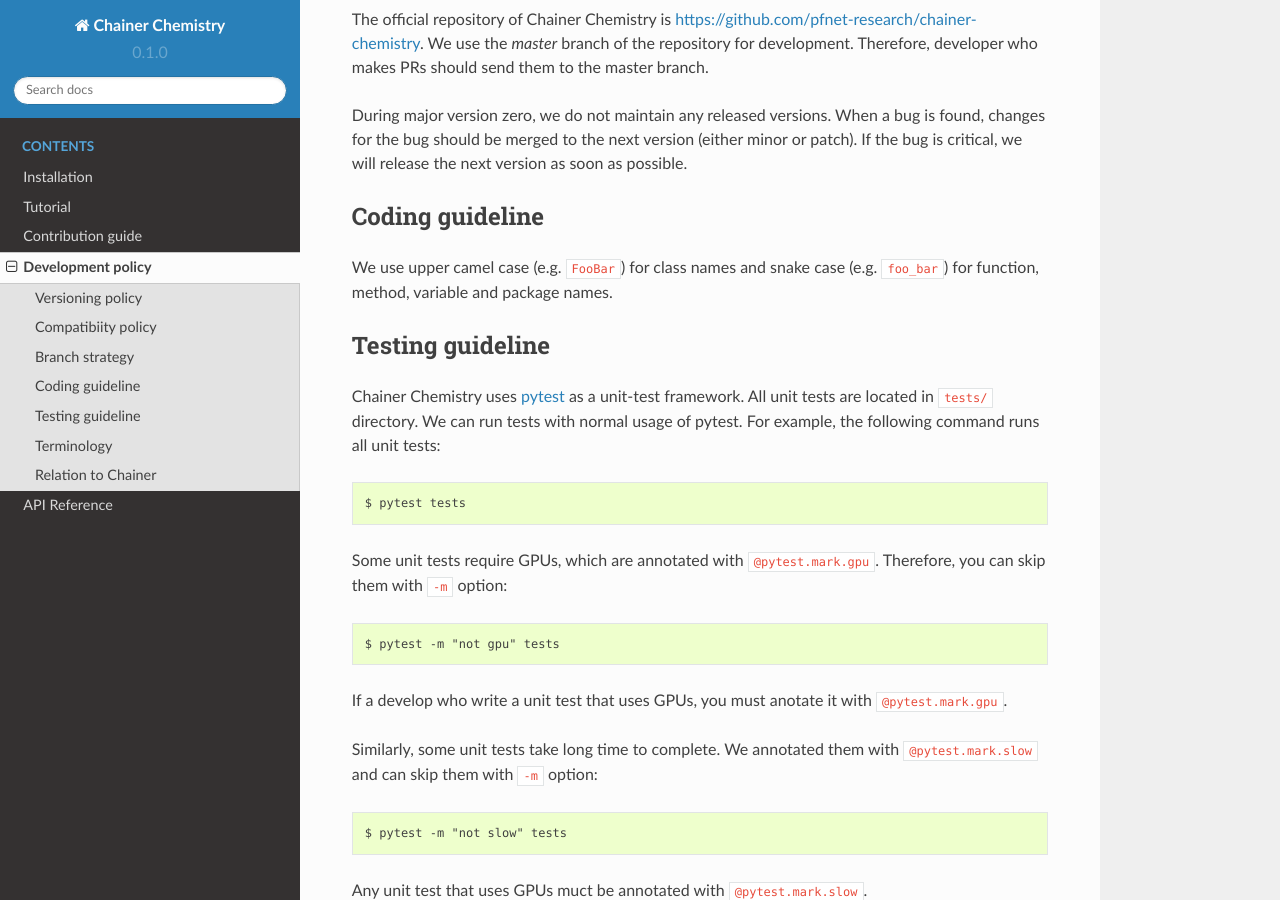
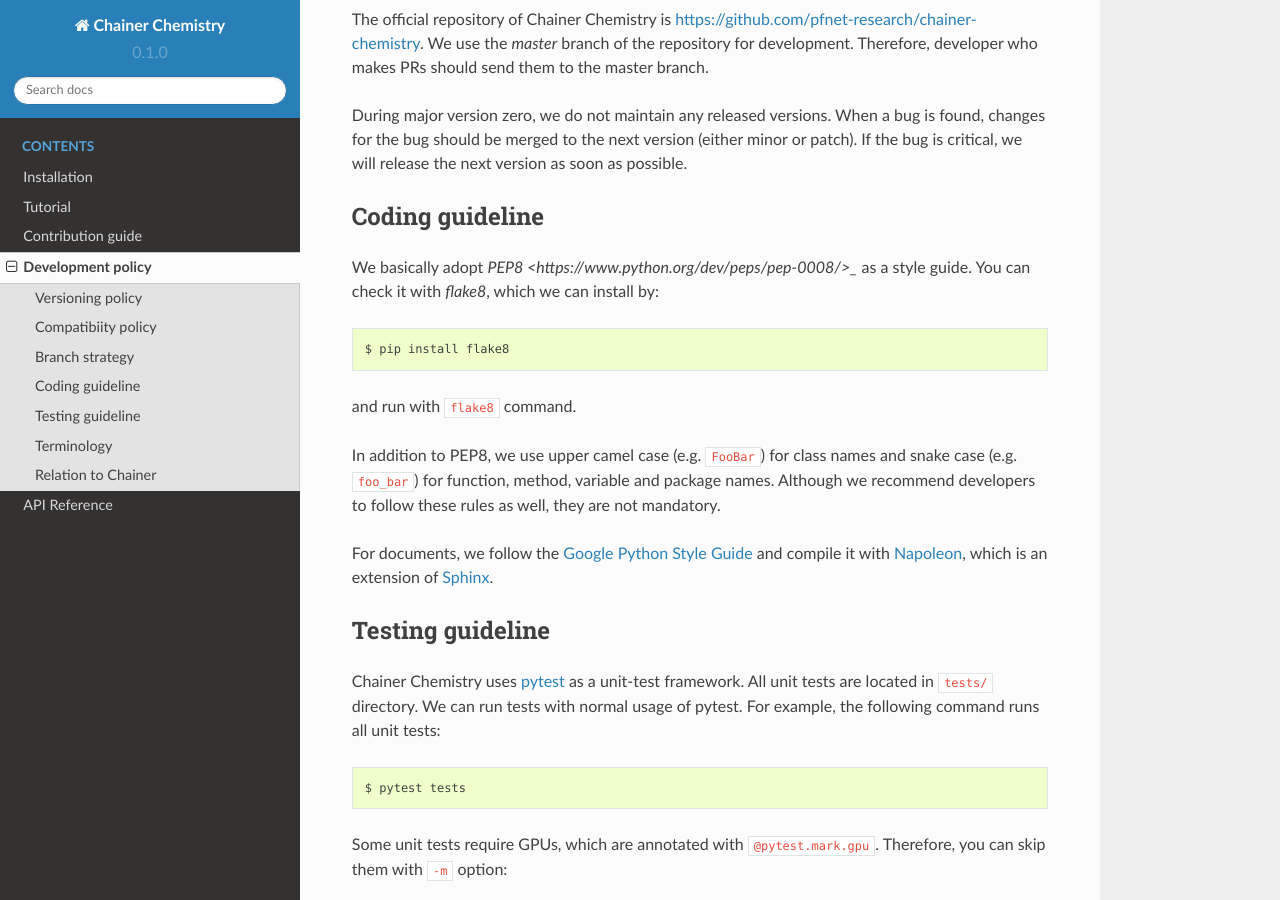
Before and after one commit to chainer/chainer-chemistry, a Sphinx documentation site: the page built from docs/source/development.rst, in a window 1280 px wide and 900 px high, scrolled down 1232 px. Built offline with Sphinx 7.4.7 and the Read the Docs theme 2.0.0, drawn with Linux system fonts in a browser that asks for light colours.

Commit message:
Add notes on pep8 and Google Python style guide

```diff
--- a/docs/source/development.rst
+++ b/docs/source/development.rst
@@ -50,7 +50,19 @@
 Coding guideline
 ================
 
-We use upper camel case (e.g. ``FooBar``) for class names and snake case (e.g. ``foo_bar``) for function, method, variable and package names.
+We basically adopt `PEP8 <https://www.python.org/dev/peps/pep-0008/>_` as a style guide.
+You can check it with `flake8`, which we can install by::
+
+   $ pip install flake8
+
+and run with ``flake8`` command.
+
+In addition to PEP8, we use upper camel case (e.g. ``FooBar``) for class names and snake case (e.g. ``foo_bar``) for function, method, variable and package names.
+Although we recommend developers to follow these rules as well, they are not mandatory.
+
+For documents, we follow the `Google Python Style Guide <http://google.github.io/styleguide/pyguide.html#Comments>`_
+and compile it with `Napoleon <http://sphinxcontrib-napoleon.readthedocs.io/en/latest/index.html>`_,
+which is an extension of `Sphinx <http://www.sphinx-doc.org/en/stable/>`_.
 
 
 Testing guideline
```
